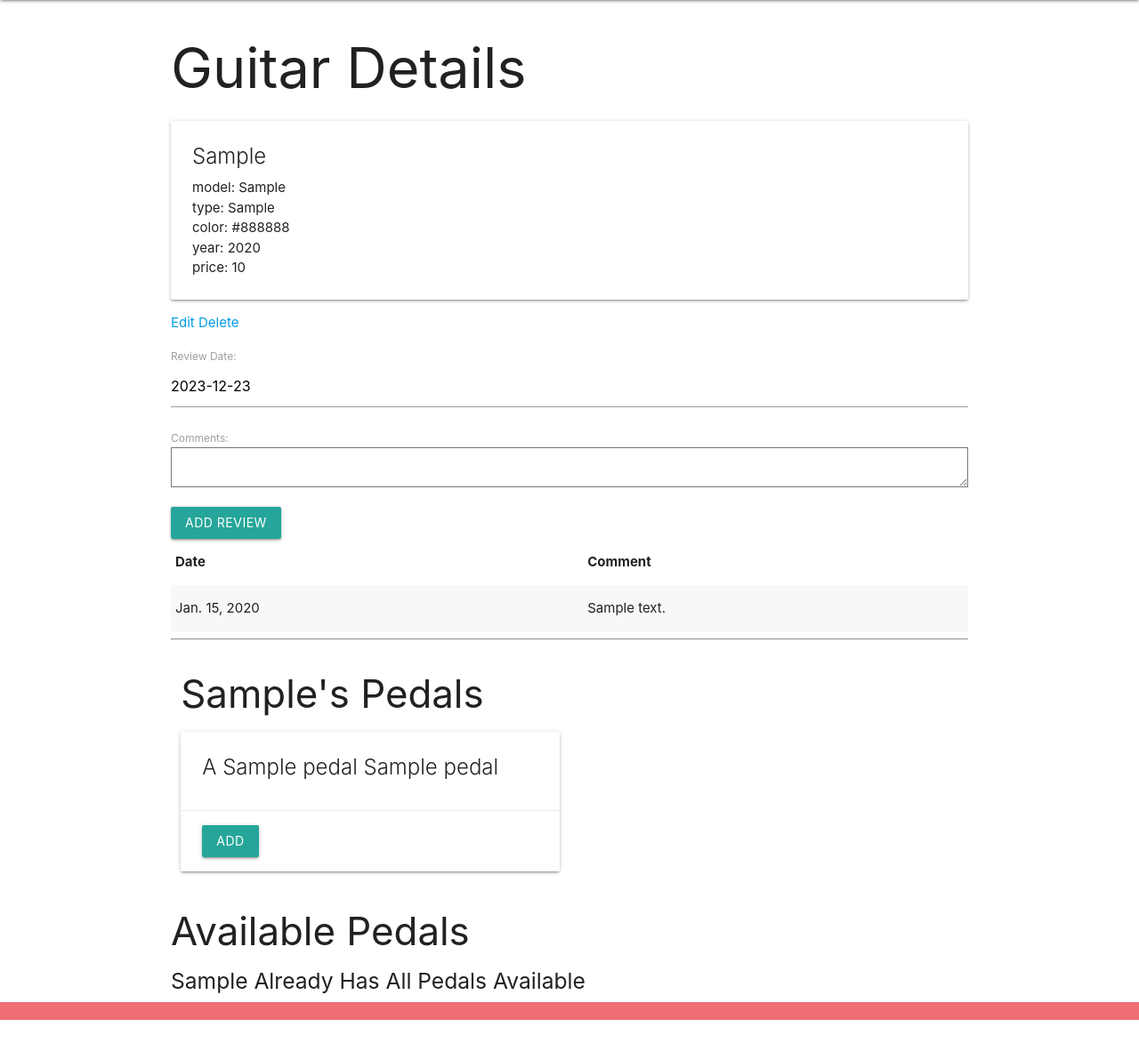
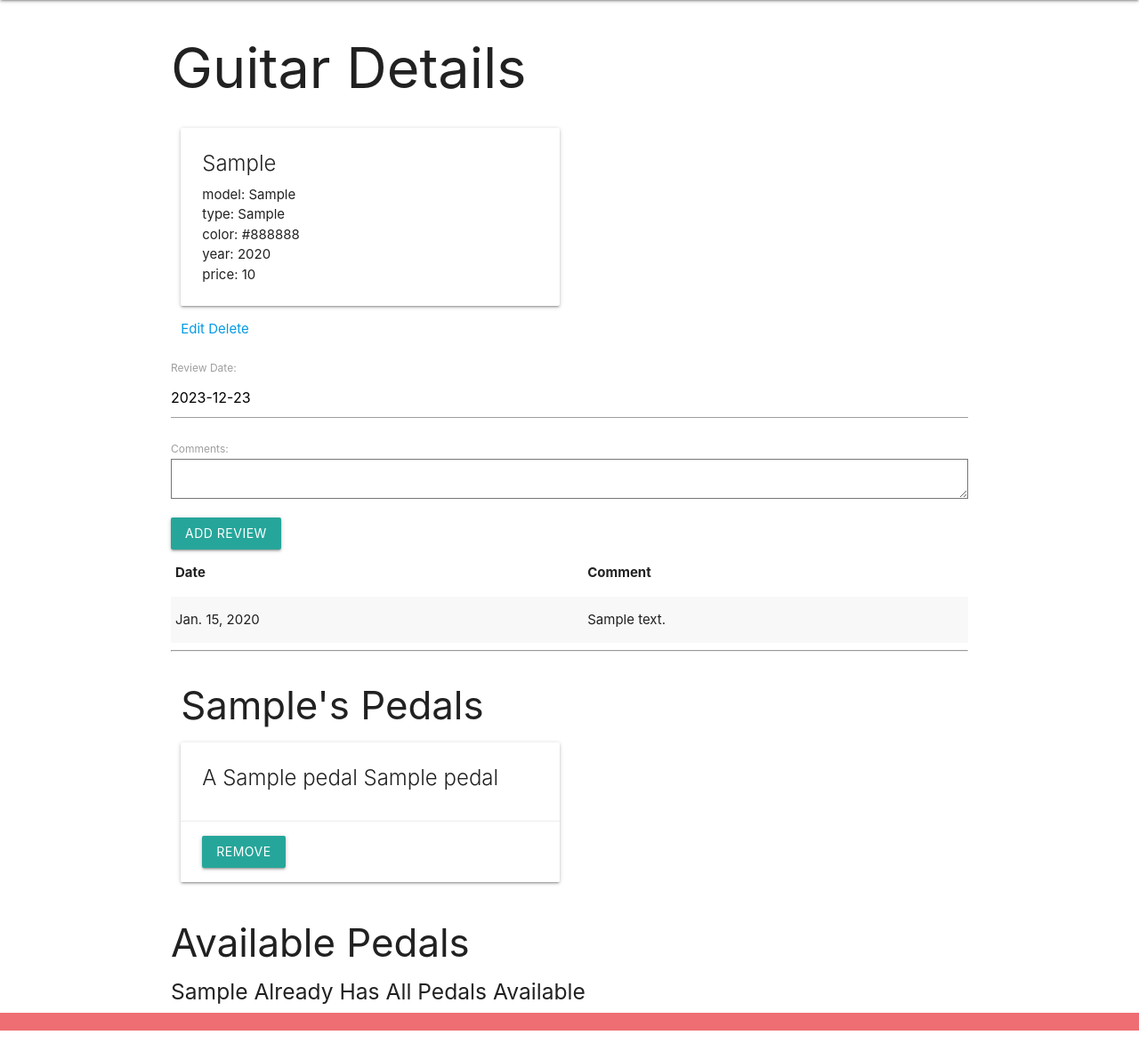
Before and after one commit to aswadlow/vintage-guitar-shop, a Django app: page /guitars/1/ in a window 1280 px wide. Shown: the part 64-1246 px from the top of the page at 89% size. Before the commit the page ends 1211 px from the top, so only its background shows below. Run offline with Django 4.2, Linux system fonts and the light colour scheme; tables that the repository leaves empty hold one stand-in row (values such as "Sample post").

Commit message:
adds and removes pedals

```diff
--- a/main_app/templates/guitars/detail.html
+++ b/main_app/templates/guitars/detail.html
@@ -3,6 +3,8 @@
 
 <h1>Guitar Details</h1>
 
+<div class="row">
+    <div class="col s6">
         <div class="card">
             <div class="card-content">
             <span class="card-title">{{ guitar.make }}</span>
@@ -18,7 +20,7 @@
             <a href="{% url 'guitars_delete' guitar.id %}">Delete</a>
             </div>
         </div>
-
+    </div>
 
 <div class="col s6">
     <form action="{% url 'add_review' guitar.id %}" method="POST">
@@ -31,7 +33,7 @@
         <tr><th>Date</th><th>Comment</th></tr>
       </thead>
       <tbody>
-        {% for review in reviews %}
+        {% for review in guitar.review_set.all %}
         <tr>
             <td>{{review.date}}</td>
             <td>{{review.comments}}</td>
@@ -40,7 +42,7 @@
       </tbody>
     </table>
   </div>
-
+</div>
 
 <hr>
 <div class="row">
@@ -57,7 +59,7 @@
           <div class="card-action">
             <form action="{% url 'unassoc_pedal' guitar.id pedal.id %}" method="POST">
               {% csrf_token %}
-              <button type="submit" class="btn">Add</button>
+              <button type="submit" class="btn">Remove</button>
             </form>
           </div>
         </div>
@@ -75,11 +77,11 @@
         <div class="card">
           <div class="card-content">
             <span class="card-title">
-              A <span style="name: {{ pedal.name }}">{{ pedal.name }}</span> {{ pedal.name }}
+              A {{ pedal.name }}
             </span>
           </div>
           <div class="card-action">
-            <form action="" method="POST">
+            <form action="{% url 'assoc_pedal' guitar.id pedal.id  %}" method="POST">
               {% csrf_token %}
               <button type="submit" class="btn">Add</button>
             </form>
--- a/main_app/views.py
+++ b/main_app/views.py
@@ -24,13 +24,11 @@ def guitar_detail(request, guitar_id):
   guitar = Guitar.objects.get(id=guitar_id)
   id_list = guitar.pedals.all().values_list('id')
   no_pedals = Pedal.objects.exclude(id__in=id_list)
-  reviews = Review.objects.filter(guitar=guitar_id)
-  print (f'{reviews}')
   review_form = ReviewForm()
+  print(guitar.pedals.all())
   return render(request, 'guitars/detail.html', {
      'guitar': guitar,
      'review_form': review_form,
-     'reviews': reviews,
      'pedals': no_pedals
      })
 
@@ -77,5 +75,5 @@ def assoc_pedal(request, guitar_id, pedal_id):
   return redirect('detail', guitar_id=guitar_id)
 
 def unassoc_pedal(request, guitar_id, pedal_id):
-  Guitar.object.get(id=guitar_id).pedals.remove(pedal_id)
+  Guitar.objects.get(id=guitar_id).pedals.remove(pedal_id)
   return redirect('detail', guitar_id=guitar_id)
```
Lines whose indentation alone changed are shown as unchanged.
